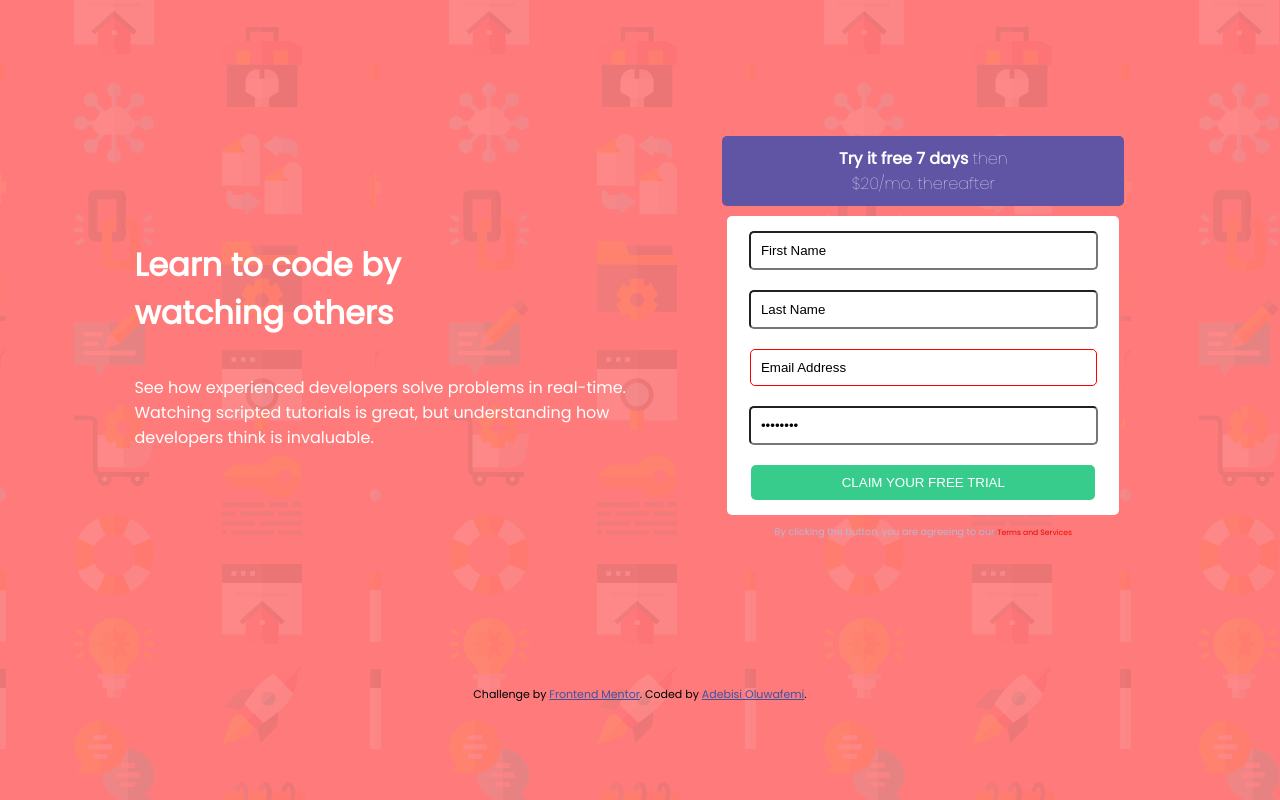
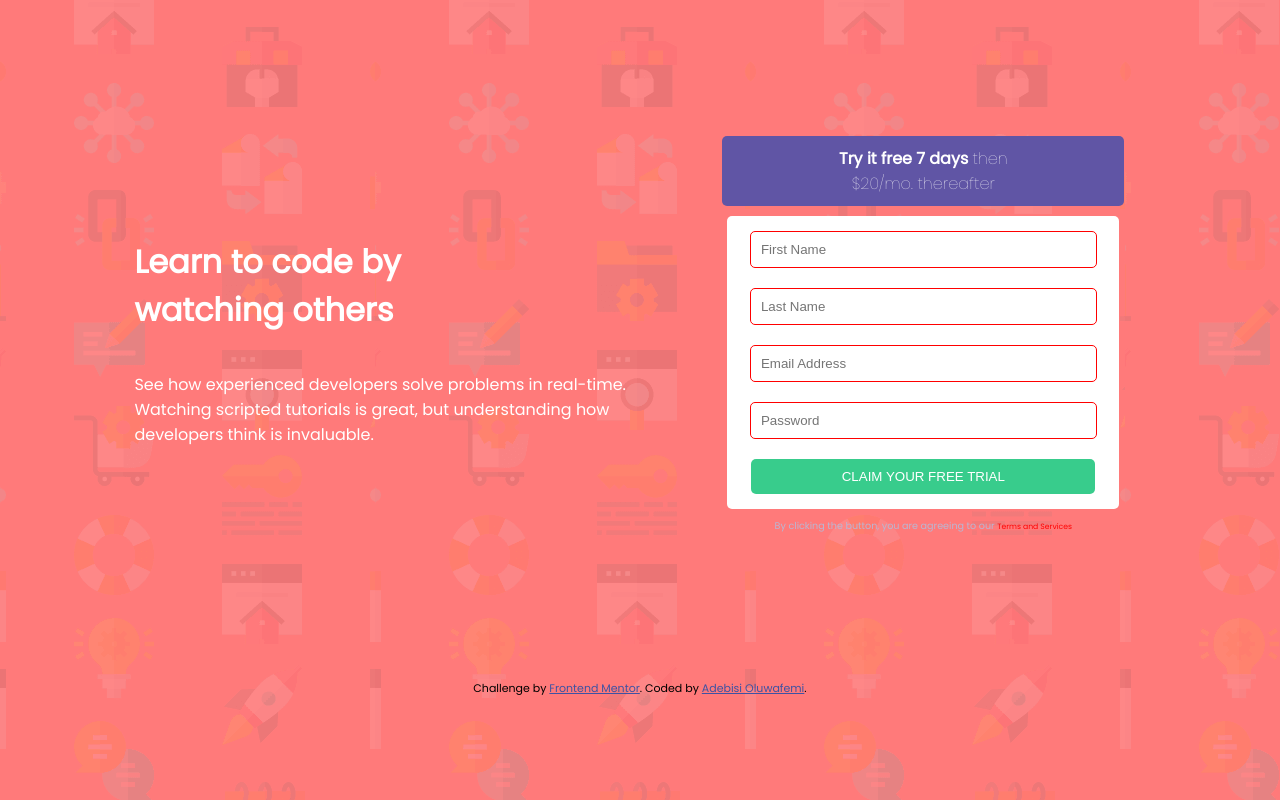
Before and after one commit to Albusflames/signup-from-with-intro, a plain HTML site: page index.html in a window 1280 px wide. Drawn offline with Linux system fonts and the light colour scheme.

Commit message:
replacing value with place holder

```diff
--- a/index.html
+++ b/index.html
@@ -24,16 +24,16 @@
 <div class='form'>
   <div class='subscribe'>Try it free 7 days <span>then <br>$20/mo. thereafter </span></div>
 <form>
-	<input type='text' id='fname' required value='First Name'>
+	<input type='text' id='fname' required placeholder='First Name'>
 
 
-	<input type='text' id='lname' required value='Last Name'>
+	<input type='text' id='lname' required placeholder='Last Name'>
 
 
-	<input type='email' id='email' required value='Email Address'>
+	<input type='email' id='email' required placeholder='Email Address'>
 
 
-	<input type='password' id='password' required value='Password'>
+	<input type='password' id='password' required placeholder='Password'>
 
 
 	<button> CLAIM YOUR FREE TRIAL </button>
```
